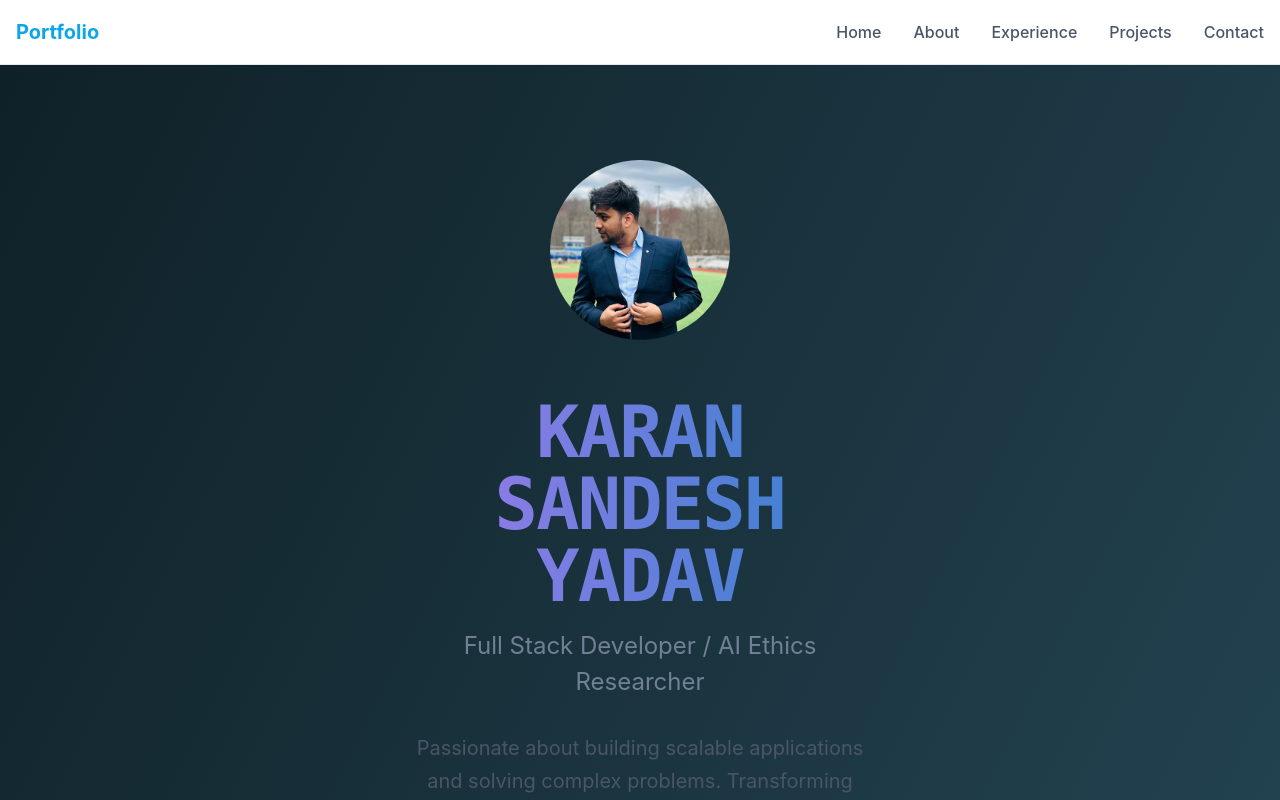
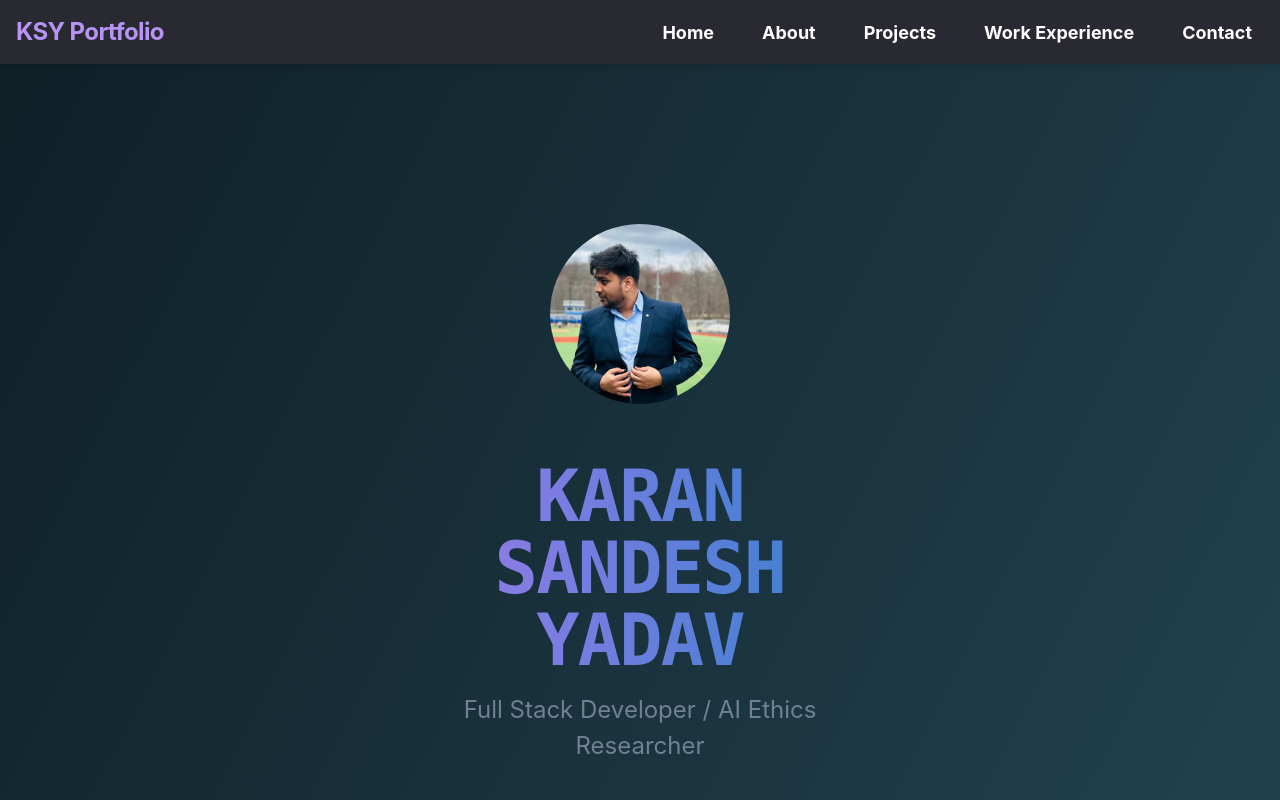
Before and after one commit to yadavkaran/portfolio, a React (Vite) app: page / in a window 1280 px wide. Shown: the top 800 px of the page. Built offline with nearby package versions, Linux system fonts and the light colour scheme.

Commit message:
CHanges for git 3

```diff
--- a/src/App.tsx
+++ b/src/App.tsx
@@ -75,7 +75,7 @@ function App() {
           <Route path="/about" element={<About />} />
           <Route path="/projects" element={<Projects />} />
           <Route path="/contact" element={<Contact />} />
-          <Route path="/experience" element={<WorkExperience />} />
+          <Route path="/work-experience" element={<WorkExperience />} />
         </Routes>
       </Router>
     </ChakraProvider>
--- a/src/components/Navbar.tsx
+++ b/src/components/Navbar.tsx
@@ -1,67 +1,86 @@
-import { Box, Flex, Link as ChakraLink, useColorModeValue } from '@chakra-ui/react'
-import { Link as RouterLink } from 'react-router-dom'
+import { Box, Flex, HStack, IconButton, useDisclosure, Stack, Link, Text } from "@chakra-ui/react";
+import { HamburgerIcon, CloseIcon } from "@chakra-ui/icons";
 
-const Navbar = () => {
-  const bgColor = useColorModeValue('white', 'gray.800')
-  const borderColor = useColorModeValue('gray.200', 'gray.700')
+const Links = [
+  { label: "Home", href: "/" },
+  { label: "About", href: "/about" },
+  { label: "Projects", href: "/projects" },
+  { label: "Work Experience", href: "/work-experience" },
+  { label: "Contact", href: "/contact" },
+];
+
+const NavLink = ({ href, children }) => (
+  <Link
+    px={3}
+    py={2}
+    rounded={"md"}
+    _hover={{
+      textDecoration: "none",
+      bg: "purple.100",
+      color: "purple.700",
+    }}
+    href={href}
+    fontWeight="bold"
+    fontSize={{ base: "md", md: "lg" }}
+    color="white"
+  >
+    {children}
+  </Link>
+);
+
+export default function Navbar() {
+  const { isOpen, onOpen, onClose } = useDisclosure();
 
   return (
     <Box
-      bg={bgColor}
+      bg="rgba(30,30,40,0.95)"
       px={4}
-      position="fixed"
+      position="sticky"
+      top="0"
+      zIndex="2000"
+      boxShadow="md"
       w="100%"
-      zIndex={1}
-      boxShadow="sm"
-      borderBottom="1px"
-      borderColor={borderColor}
     >
-      <Flex h={16} alignItems="center" justifyContent="space-between" maxW="container.xl" mx="auto">
-        <ChakraLink
-          as={RouterLink}
-          to="/"
-          fontSize="xl"
+      <Flex h={16} alignItems={"center"} justifyContent={"space-between"}>
+        <Text
           fontWeight="bold"
-          color="brand.500"
-          _hover={{ textDecoration: 'none', color: 'brand.600' }}
+          fontSize={{ base: "xl", md: "2xl" }}
+          color="purple.300"
+          letterSpacing="tight"
         >
-          Portfolio
-        </ChakraLink>
+          KSY Portfolio
+        </Text>
+        <IconButton
+          size={"md"}
+          icon={isOpen ? <CloseIcon /> : <HamburgerIcon />}
+          aria-label={"Open Menu"}
+          display={{ md: "none" }}
+          onClick={isOpen ? onClose : onOpen}
+          color="white"
+          bg="purple.500"
+          _hover={{ bg: "purple.600" }}
+        />
+        <HStack spacing={6} alignItems={"center"} display={{ base: "none", md: "flex" }}>
+          {Links.map((link) => (
+            <NavLink key={link.label} href={link.href}>
+              {link.label}
+            </NavLink>
+          ))}
+        </HStack>
+      </Flex>
 
-        <Flex gap={8}>
-          {['Home', 'About', 'Experience', 'Projects', 'Contact'].map((item) => (
-            <ChakraLink
-              key={item}
-              as={RouterLink}
-              to={item === 'Home' ? '/' : `/${item.toLowerCase()}`}
-              color="gray.600"
-              fontWeight="medium"
-              position="relative"
-              _hover={{
-                textDecoration: 'none',
-                color: 'brand.500',
-                _after: {
-                  width: '100%',
-                },
-              }}
-              _after={{
-                content: '""',
-                position: 'absolute',
-                width: '0%',
-                height: '2px',
-                bottom: '-4px',
-                left: '0',
-                bg: 'brand.500',
-                transition: 'width 0.3s ease-in-out',
-              }}
-            >
-              {item}
-            </ChakraLink>
-          ))}
-        </Flex>
-      </Flex>
+      {/* Mobile Menu */}
+      {isOpen ? (
+        <Box pb={4} display={{ md: "none" }}>
+          <Stack as={"nav"} spacing={2}>
+            {Links.map((link) => (
+              <NavLink key={link.label} href={link.href}>
+                {link.label}
+              </NavLink>
+            ))}
+          </Stack>
+        </Box>
+      ) : null}
     </Box>
-  )
+  );
 }
-
-export default Navbar
```
